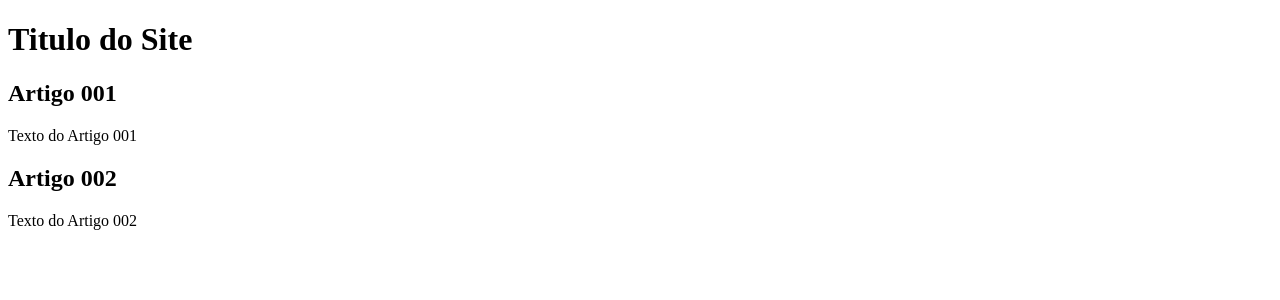
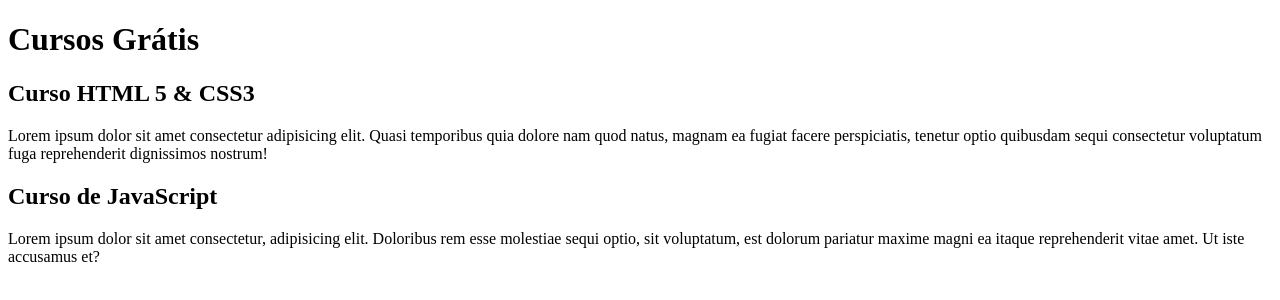
Before and after one commit to NomeJaExiste/projeto-site, a plain HTML site: page index.html in a window 1280 px wide. Drawn offline with Linux system fonts and the light colour scheme.

Commit message:
Comecei a escrever o conteudo

```diff
--- a/index.html
+++ b/index.html
@@ -9,15 +9,15 @@
 <body>
     <main>
         <header>
-            <h1>Titulo do Site</h1>
+            <h1>Cursos Grátis</h1>
         </header>
         <article>
-            <h2>Artigo 001</h2>
-            <p>Texto do Artigo 001</p>
+            <h2>Curso HTML 5 & CSS3</h2>
+            <p>Lorem ipsum dolor sit amet consectetur adipisicing elit. Quasi temporibus quia dolore nam quod natus, magnam ea fugiat facere perspiciatis, tenetur optio quibusdam sequi consectetur voluptatum fuga reprehenderit dignissimos nostrum!</p>
         </article>
         <article>
-            <h2>Artigo 002</h2>
-            <p>Texto do Artigo 002</p>
+            <h2>Curso de JavaScript</h2>
+            <p>Lorem ipsum dolor sit amet consectetur, adipisicing elit. Doloribus rem esse molestiae sequi optio, sit voluptatum, est dolorum pariatur maxime magni ea itaque reprehenderit vitae amet. Ut iste accusamus et?</p>
         </article>
     </main>
 </body>
```
